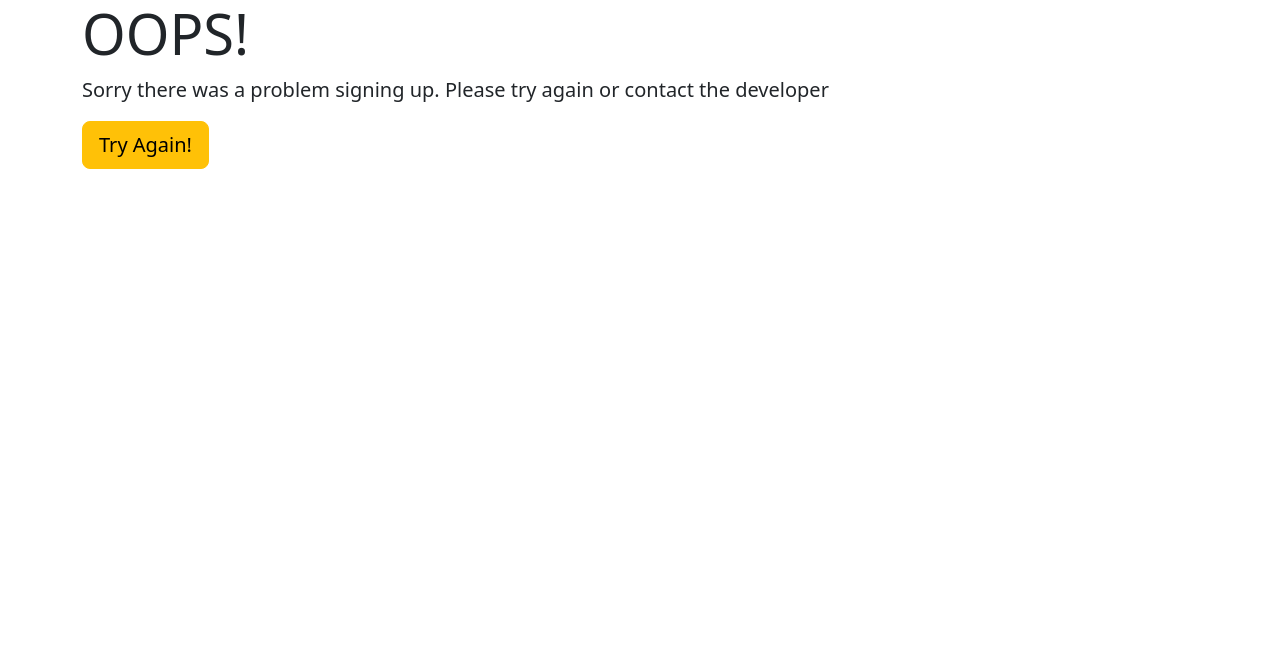
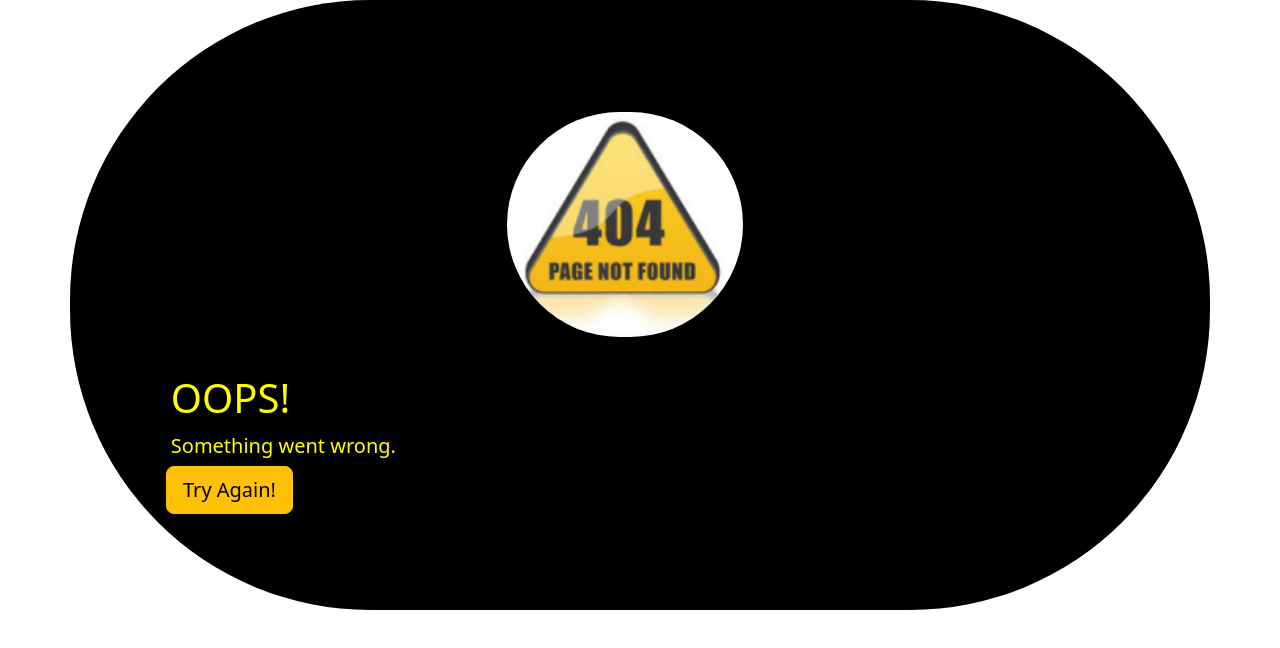
Before and after one commit to johnjelliott85/newsletter-signup-app, a website: page failure.html in a window 1280 px wide. Drawn offline with nearby package versions, Linux system fonts and the light colour scheme.

Commit message:
404page-updated

```diff
--- a/failure.html
+++ b/failure.html
@@ -7,23 +7,32 @@
     <title>Failure</title>
 
 
+    <link rel="stylesheet" href="public/css/failure.css">
 
     <link href="https://cdn.jsdelivr.net/npm/bootstrap@5.2.1/dist/css/bootstrap.min.css" rel="stylesheet"
         integrity="sha384-iYQeCzEYFbKjA/T2uDLTpkwGzCiq6soy8tYaI1GyVh/UjpbCx/TYkiZhlZB6+fzT" crossorigin="anonymous">
 </head>
 
 <body>
-    <div class="jumbotron jumbotron-fluid">
-        <div class="container">
-            <h1 class="display-4 submitPage">OOPS!</h1>
-            <p class="lead submitPage">Sorry there was a problem signing up. Please try again or contact the developer
-            </p>
+    <div class="container" id="failure">
+        <div class="col-lg-12 col-md-6 col-sm-3">
+            <img class="image" src="public\images\404 error.png" alt="404image">
+        </div>
+        <div "col-lg-12 col-md-6 col-sm-3">
+            <main class="px-3">
+                <h1 class="bigHeading">OOPS!</h1>
+                <p class="lead subText">Something went wrong.</p>
 
-            <form action="/failure" method="post">
-                <button class="btn btn-lg btn-warning" type="submit" name="button">Try Again!</button>
-            </form>
+                <form action="/failure" method="post">
+                    <button class="btn btn-lg btn-warning tryAgain" type="submit" name="button">Try Again!</button>
+
+                </form>
+            </main>
+
         </div>
     </div>
+
+
 </body>
 
 </html>
--- /dev/null
+++ b/public/css/failure.css
@@ -0,0 +1,33 @@
+.image {
+    display: flex;
+    margin-left: 325px;
+    margin-right: auto;
+    width: 300px;
+    padding: 2rem;
+    border-radius: 300px;
+}
+
+.bigHeading,
+.subText {
+    color: yellow;
+    text-align: left;
+    margin: auto;
+    padding: 0.3rem;
+}
+
+.tryAgain {
+
+    text-align: center;
+    margin-left: auto;
+    margin-right: auto;
+    padding-top: 5rem;
+}
+
+#failure {
+    display: block;
+    margin-top: auto;
+    margin-bottom: auto;
+    background-color: black;
+    padding: 5rem;
+    border-radius: 300px;
+}
```
Also changed, not shown: public/images/404 error.png (added), public/images/404.png (added).
